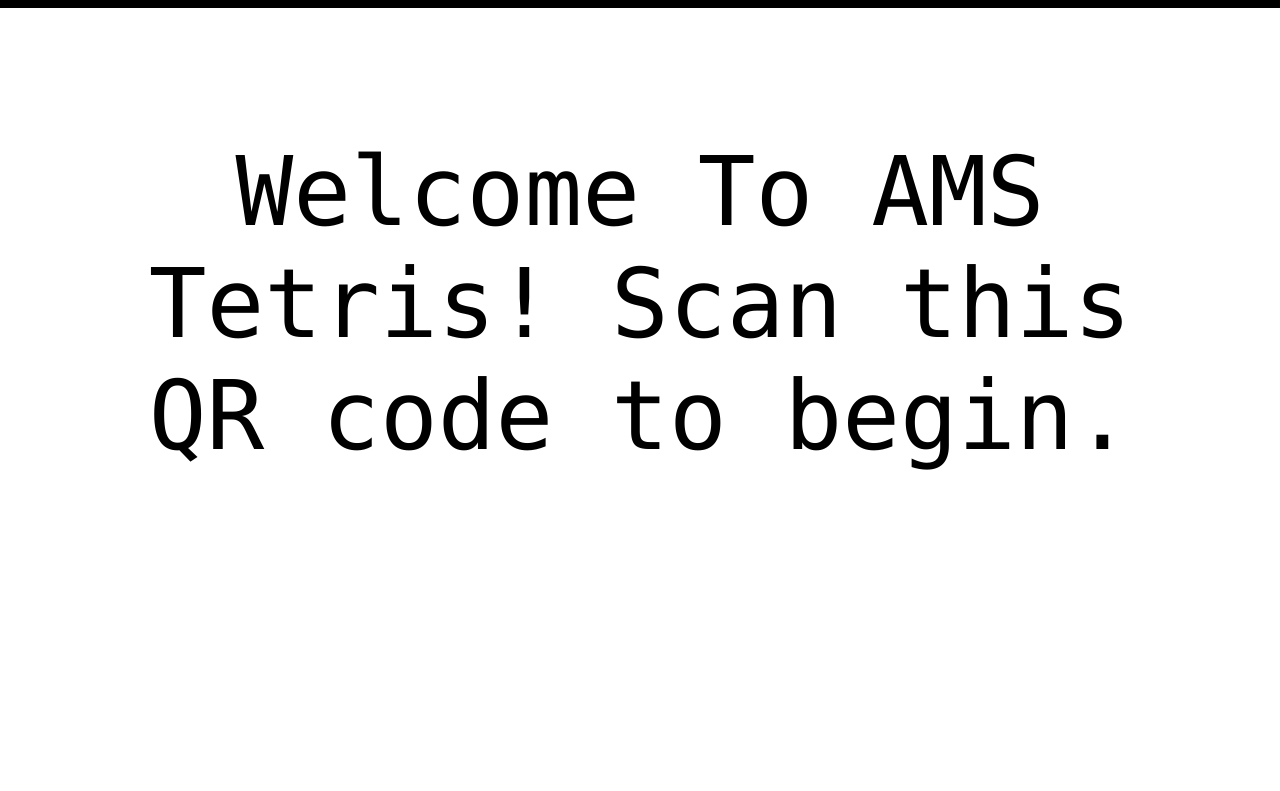
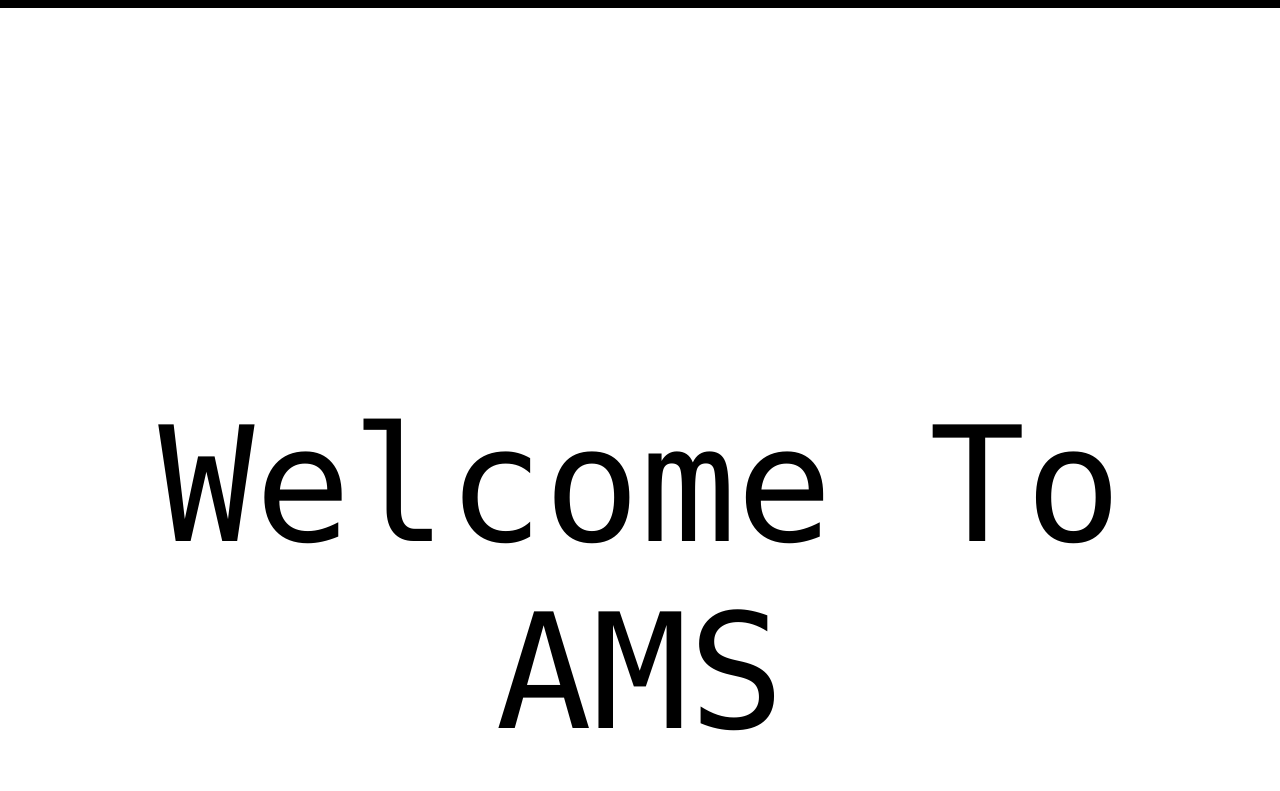
Before and after one commit to Gormalt/MirrorProject, a website: page client/mirrorIndex.html in a window 1280 px wide. Shown: the top 791 px of the page. Drawn offline with nearby package versions, Linux system fonts and the light colour scheme; no server answers.

Commit message:
Update mirrorIndex.html

```diff
--- a/client/mirrorIndex.html
+++ b/client/mirrorIndex.html
@@ -59,12 +59,12 @@
 }
 
 p.title{
-    margin-top: 10%;
+    margin-top: 30%;
     margin-bottom:6%;
     margin-left:auto;
     margin-right:auto;
     width:80%;
-    font-size:6em;
+    font-size:10em;
     text-align:center;
 }
 
```
